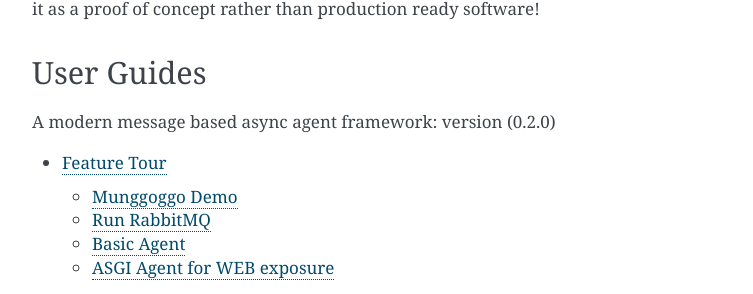
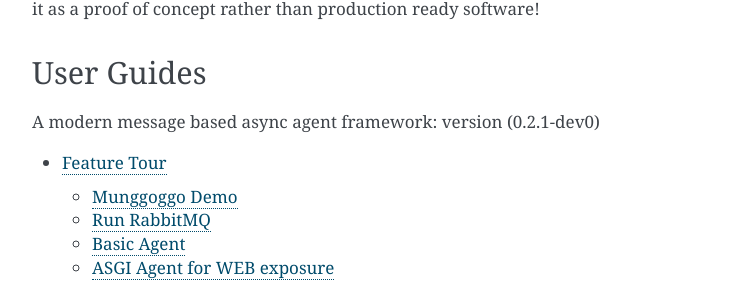
Before and after one commit to sysid/munggoggo, a Sphinx documentation site: the page built from docs/source/index.rst, in a window 1280 px wide and 900 px high, scrolled down 2759 px. Shown: the part 150-444 px from the top of the window, without its empty margins (388-1141 px from the left). Built offline with Sphinx 7.4.7, drawn with Linux system fonts in a browser that asks for light colours.

Commit message:
Bump version: 0.2.0 → 0.2.1-dev0

```diff
--- a/docs/source/index.rst
+++ b/docs/source/index.rst
@@ -114,7 +114,7 @@ Not everything is 1000% full quality yet so see it as a proof of concept rather
 
 User Guides
 -----------
-A modern message based async agent framework: version (0.2.0)
+A modern message based async agent framework: version (0.2.1-dev0)
 
 .. toctree::
    :maxdepth: 2
--- a/munggoggo/__init__.py
+++ b/munggoggo/__init__.py
@@ -1 +1 @@
-VERSION = "0.2.0"
+VERSION = "0.2.1-dev0"
```
Also changed, not shown: .bumpversion.cfg, 1 other file.
